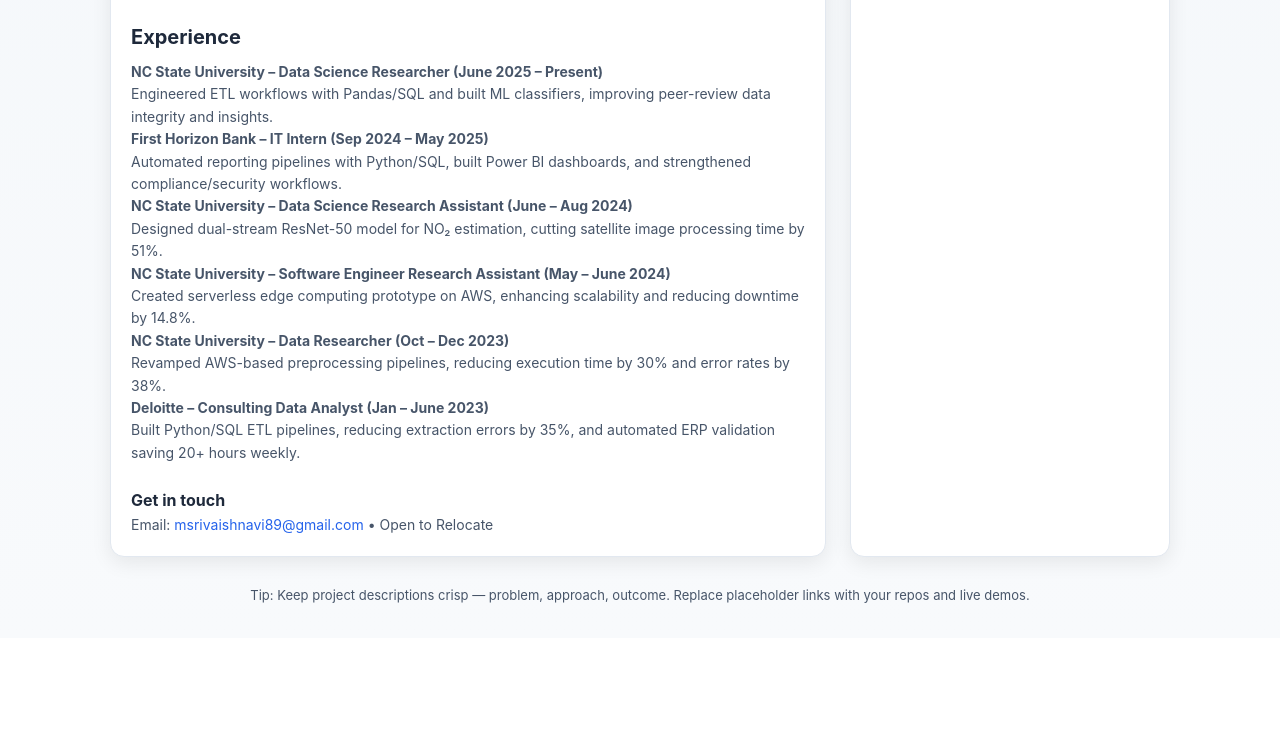
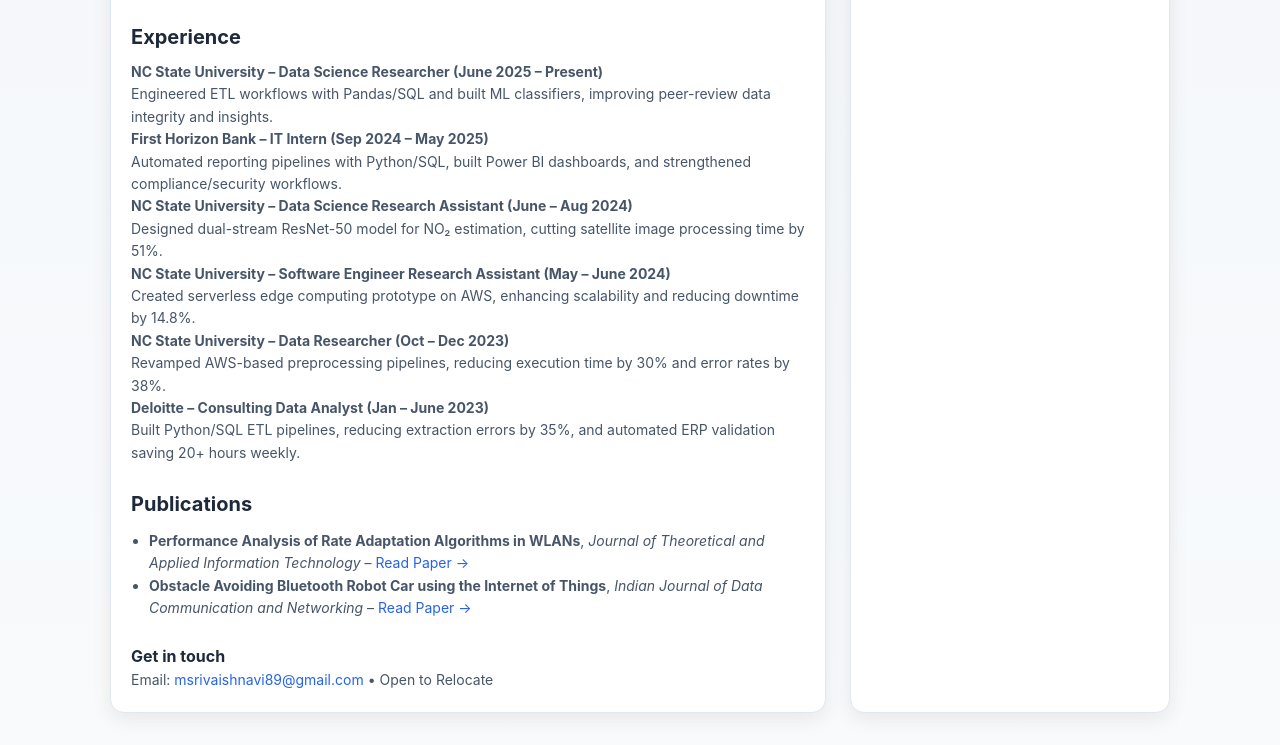
Before and after one commit to SriVaishnaviM/SriVaishnaviM.github.io, a plain HTML site: page index.html in a window 1280 px wide. Shown: the part 1253-1998 px from the top of the page. Before the commit the page ends 1891 px from the top, so only its background shows below. Drawn offline with Linux system fonts and the light colour scheme.

Commit message:
Update index.html

```diff
--- a/index.html
+++ b/index.html
@@ -70,6 +70,7 @@
         <div class="cta-row">
           <a class="btn" href="#projects">View Projects</a>
           <a class="btn" href="#experience">Experience</a>
+          <a class="btn" href="#publications">Publications</a>
           <a class="btn" href="#contact">Contact</a>
           <a class="btn" href="#resume">Resume</a>
         </div>
@@ -129,6 +130,26 @@
 
         <p><b>Deloitte – Consulting Data Analyst (Jan – June 2023)</b><br>
         Built Python/SQL ETL pipelines, reducing extraction errors by 35%, and automated ERP validation saving 20+ hours weekly.</p>
+        <!-- Publications Section -->
+         <div class="section" style="margin-top:24px">
+  <h2 style="font-size:20px;margin-bottom:10px">Publications</h2>
+
+  <!-- Button -->
+
+
+  <ul id="publications" style="list-style-type:disc;padding-left:18px;font-size:14px;color:#475569;line-height:1.6">
+    <li>
+      <b>Performance Analysis of Rate Adaptation Algorithms in WLANs</b>,
+      <i>Journal of Theoretical and Applied Information Technology</i>
+      – <a href="https://www.jatit.org/volumes/Vol101No14/33Vol101No14.pdf" target="_blank">Read Paper →</a>
+    </li>
+    <li>
+      <b>Obstacle Avoiding Bluetooth Robot Car using the Internet of Things</b>,
+      <i>Indian Journal of Data Communication and Networking</i>
+      – <a href="https://www.ijdcn.latticescipub.com/portfolio-item/C94320212323/" target="_blank">Read Paper →</a>
+    </li>
+  </ul>
+</div>
 
         <!-- Get in Touch BELOW Experience -->
         <div id="contact" style="margin-top:24px">
@@ -170,9 +191,7 @@
       </aside>
     </main>
 
-    <footer>
-      <p>Tip: Keep project descriptions crisp — problem, approach, outcome. Replace placeholder links with your repos and live demos.</p>
-    </footer>
+
   </div>
 
   <script>
```
